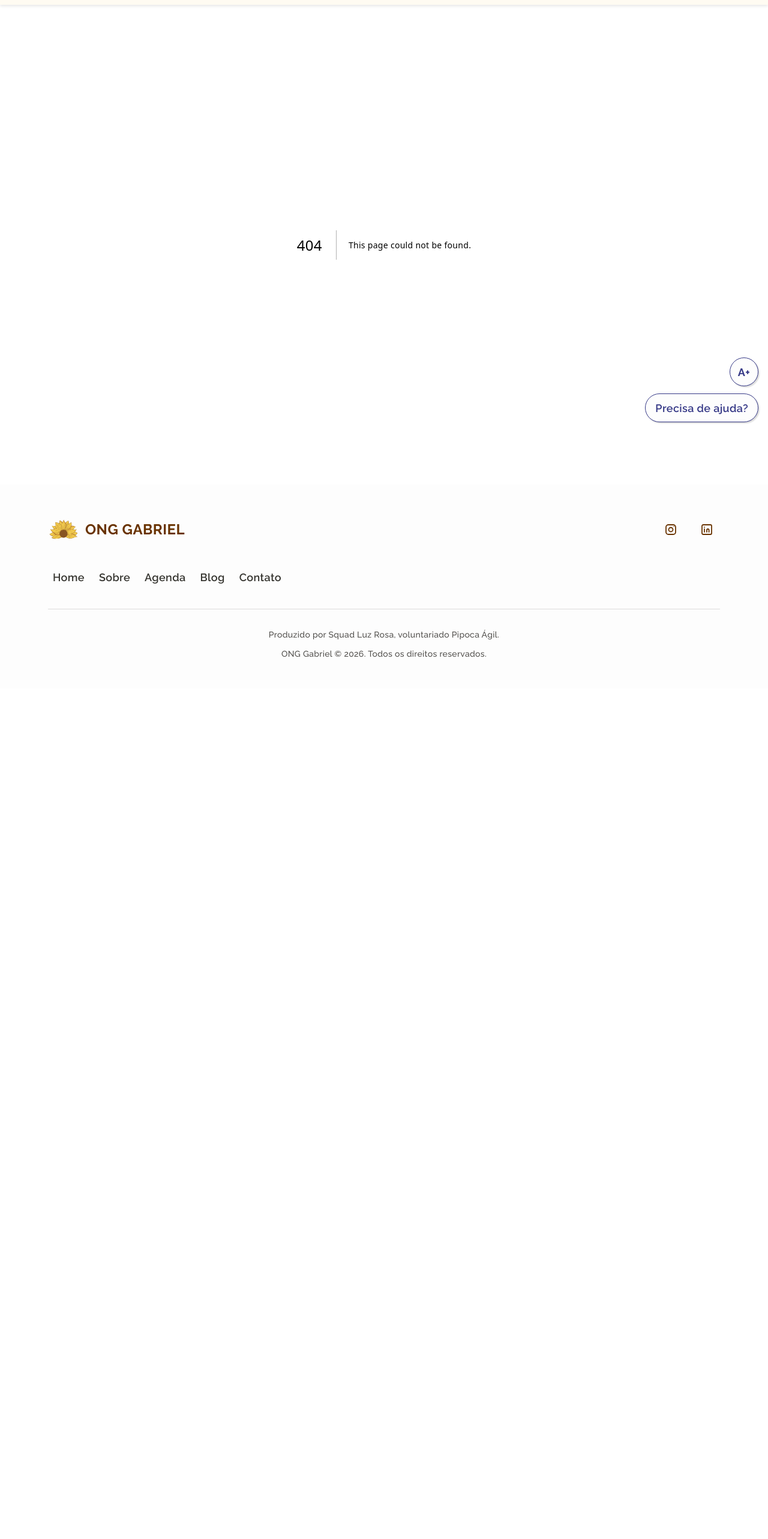
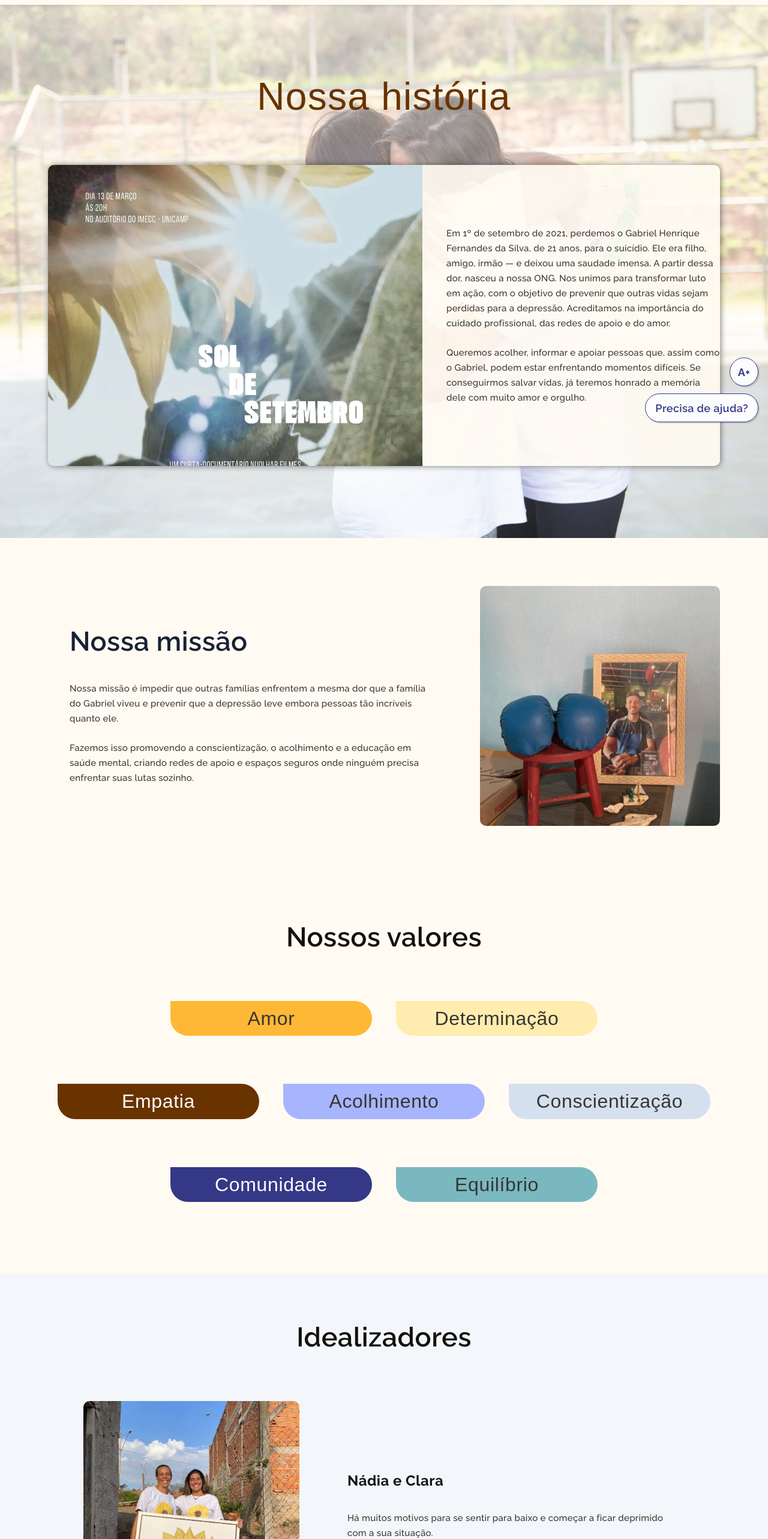
Before and after one commit to onggabrieldev/ong-gabriel, a Next.js app in the folder frontend/: page /sobre in a window 1280 px wide. Before the commit this address had no page. Shown: the part 80-2646 px from the top of the page at 60% size. Before the commit the page ends 1228 px from the top, so only its background shows below. Built offline with nearby package versions, Linux system fonts and the light colour scheme; a web font is replaced by a local one.

Commit message:
feat(about): build the about page from the Figma design
The page has the history, mission, values, founders, and gallery sections. Nothing from the old CMS is ported.

```diff
--- /dev/null
+++ b/frontend/app/sobre/page.tsx
@@ -0,0 +1,27 @@
+import type { Metadata } from "next";
+import { FoundersSection } from "@/components/about/founders-section";
+import { GallerySection } from "@/components/about/gallery-section";
+import { HistorySection } from "@/components/about/history-section";
+import { MissionSection } from "@/components/about/mission-section";
+import { ValuesSection } from "@/components/about/values-section";
+import { getAboutPage } from "@/lib/about/get-about-page";
+
+export const metadata: Metadata = {
+  title: "Sobre",
+  description:
+    "Conheça a história da ONG Gabriel, nossa missão, nossos valores e quem idealizou o projeto.",
+};
+
+export default async function AboutPage() {
+  const about = await getAboutPage();
+
+  return (
+    <>
+      <HistorySection history={about.history} />
+      <MissionSection mission={about.mission} />
+      <ValuesSection values={about.values} />
+      <FoundersSection founders={about.founders} />
+      <GallerySection gallery={about.gallery} />
+    </>
+  );
+}
--- /dev/null
+++ b/frontend/components/about/founders-section.tsx
@@ -0,0 +1,35 @@
+import Image from "next/image";
+import type { FoundersContent } from "@/lib/about/types";
+
+type FoundersSectionProps = {
+  founders: FoundersContent;
+};
+
+export function FoundersSection({ founders }: FoundersSectionProps) {
+  return (
+    <section aria-labelledby="founders-title" className="bg-sky">
+      <div className="mx-auto flex max-w-360 flex-col gap-10 px-4 py-16 lg:gap-20 lg:px-20 lg:py-20">
+        <h2
+          id="founders-title"
+          className="text-center text-[2.25rem] leading-[1.15] font-semibold tracking-[0.01em] text-ink lg:text-headline"
+        >
+          {founders.heading}
+        </h2>
+        <div className="flex flex-col items-center gap-8 lg:flex-row lg:justify-center lg:gap-20 lg:px-12">
+          <Image
+            src={founders.portrait.src}
+            alt={founders.portrait.alt}
+            width={founders.portrait.width}
+            height={founders.portrait.height}
+            sizes="(min-width: 64rem) 22.5rem, 100vw"
+            className="h-88 w-full max-w-90 shrink-0 rounded-[0.625rem] object-cover object-[center_40%]"
+          />
+          <div className="flex w-full max-w-140.5 flex-col gap-6 lg:gap-8.75">
+            <h3 className="text-title font-bold text-ink">{founders.names}</h3>
+            <p className="text-body text-text">{founders.description}</p>
+          </div>
+        </div>
+      </div>
+    </section>
+  );
+}
--- /dev/null
+++ b/frontend/components/about/history-section.tsx
@@ -0,0 +1,71 @@
+import Image from "next/image";
+import type { HistoryContent } from "@/lib/about/types";
+
+type HistorySectionProps = {
+  history: HistoryContent;
+};
+
+export function HistorySection({ history }: HistorySectionProps) {
+  const { video } = history;
+
+  return (
+    <section aria-labelledby="history-title" className="relative isolate bg-cream">
+      <Image
+        src={history.background.src}
+        alt=""
+        fill
+        priority
+        sizes="100vw"
+        className="-z-20 object-cover object-center"
+      />
+      <div
+        className="absolute inset-0 -z-10 bg-linear-to-b from-cream/60 to-cream/12"
+        aria-hidden="true"
+      />
+      <div className="mx-auto flex max-w-360 flex-col items-center gap-10 px-4 py-16 lg:gap-20 lg:px-20 lg:py-30">
+        <h1
+          id="history-title"
+          className="text-center font-display text-[2.5rem] leading-[1.05] tracking-[0.02em] text-soil lg:text-display"
+        >
+          {history.heading}
+        </h1>
+        <div className="flex w-full flex-col overflow-hidden rounded-[0.625rem] bg-cream/90 shadow-panel lg:flex-row lg:items-center lg:gap-10">
+          <div className="relative aspect-4/5 w-full shrink-0 sm:aspect-5/4 lg:aspect-auto lg:h-125.5 lg:w-156">
+            {video ? (
+              <video
+                src={video.src}
+                poster={history.poster.src}
+                title={video.title}
+                controls
+                preload="none"
+                className="size-full bg-ink object-cover"
+              >
+                <track
+                  kind="captions"
+                  src={video.captionsSrc}
+                  srcLang="pt-BR"
+                  label="Português"
+                  default
+                />
+                Seu navegador não reproduz este vídeo.
+              </video>
+            ) : (
+              <Image
+                src={history.poster.src}
+                alt={history.poster.alt}
+                fill
+                sizes="(min-width: 64rem) 39rem, 100vw"
+                className="object-cover object-center"
+              />
+            )}
+          </div>
+          <div className="flex flex-col gap-6 px-6 py-8 text-body text-text lg:max-w-141.5 lg:px-0 lg:py-10">
+            {history.paragraphs.map((paragraph) => (
+              <p key={paragraph}>{paragraph}</p>
+            ))}
+          </div>
+        </div>
+      </div>
+    </section>
+  );
+}
--- /dev/null
+++ b/frontend/components/about/mission-section.tsx
@@ -0,0 +1,36 @@
+import Image from "next/image";
+import type { AboutMissionContent } from "@/lib/about/types";
+
+type MissionSectionProps = {
+  mission: AboutMissionContent;
+};
+
+export function MissionSection({ mission }: MissionSectionProps) {
+  return (
+    <section aria-labelledby="mission-title" className="bg-cream">
+      <div className="mx-auto flex max-w-360 flex-col gap-10 px-4 py-16 lg:flex-row lg:items-center lg:px-20 lg:py-20">
+        <div className="flex flex-1 flex-col gap-10 lg:px-9">
+          <h2
+            id="mission-title"
+            className="text-[2.25rem] leading-[1.15] font-semibold tracking-[0.01em] text-midnight lg:text-headline"
+          >
+            {mission.heading}
+          </h2>
+          <div className="flex flex-col gap-6 text-body text-text">
+            {mission.paragraphs.map((paragraph) => (
+              <p key={paragraph}>{paragraph}</p>
+            ))}
+          </div>
+        </div>
+        <Image
+          src={mission.image.src}
+          alt={mission.image.alt}
+          width={mission.image.width}
+          height={mission.image.height}
+          sizes="(min-width: 64rem) 25rem, 100vw"
+          className="aspect-square w-full shrink-0 rounded-[0.625rem] object-cover sm:mx-auto sm:w-100 lg:mx-0"
+        />
+      </div>
+    </section>
+  );
+}
--- /dev/null
+++ b/frontend/components/about/values-section.tsx
@@ -0,0 +1,46 @@
+import type { ValuesContent, ValueTone } from "@/lib/about/types";
+
+const tones = {
+  saffron: "bg-saffron text-text",
+  butter: "bg-butter text-text",
+  soil: "bg-soil text-canvas",
+  periwinkle: "bg-periwinkle text-text",
+  sky: "bg-sky-deep text-text",
+  indigo: "bg-indigo text-canvas",
+  teal: "bg-teal text-text",
+} as const satisfies Record<ValueTone, string>;
+
+type ValuesSectionProps = {
+  values: ValuesContent;
+};
+
+/*
+  On large screens the seven values sit in rows of 2, 3, and 2 on a six-column grid.
+  The first and sixth cards start at column 2 to center the short rows.
+*/
+export function ValuesSection({ values }: ValuesSectionProps) {
+  return (
+    <section aria-labelledby="values-title" className="bg-cream">
+      <div className="mx-auto flex max-w-360 flex-col items-center gap-10 px-4 pt-16 pb-20 lg:gap-20 lg:px-24 lg:pt-20 lg:pb-30">
+        <h2
+          id="values-title"
+          className="text-center text-[2.25rem] leading-[1.15] font-semibold tracking-[0.01em] text-ink lg:text-headline"
+        >
+          {values.heading}
+        </h2>
+        <ul className="grid w-full max-w-95 gap-6 lg:max-w-305 lg:grid-cols-6 lg:gap-x-10 lg:gap-y-20">
+          {values.items.map((value) => (
+            <li
+              key={value.id}
+              className={`flex items-center justify-center rounded-r-[3.125rem] rounded-bl-[3.125rem] px-3 py-2.5 lg:col-span-2 lg:first:col-start-2 lg:nth-6:col-start-2 ${tones[value.tone]}`}
+            >
+              <span className="font-display text-[2rem] leading-[1.2] tracking-[0.02em]">
+                {value.label}
+              </span>
+            </li>
+          ))}
+        </ul>
+      </div>
+    </section>
+  );
+}
```
